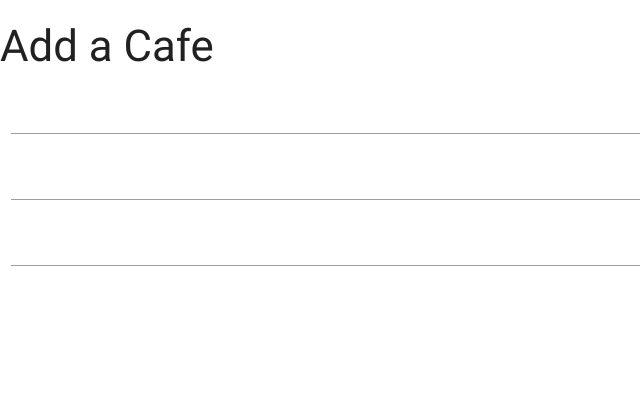
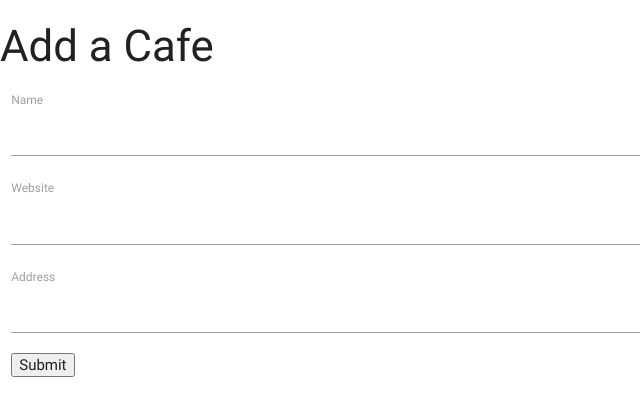
Before and after one commit to machikolacey/milestone3, a Flask app: page /add_cafe in a window 1280 px wide. Shown: the top 416 px of the page, without its empty margins (0-640 px from the left). Run offline with Flask 2, Linux system fonts and the light colour scheme; some libraries are stand-ins or nearby versions.

Commit message:
Added insert_cafe action

```diff
--- a/app.py
+++ b/app.py
@@ -16,6 +16,13 @@ def get_cafes():
     return render_template("cafes.html", cafes=mongo.db.cafes.find())
 
 
+@app.route('/insert_cafe', methods=["POST"])
+def insert_cafe():
+    cafes = mongo.db.cafes
+    cafes.insert_one(request.form.to_dict())
+    return redirect(url_for("get_cafes"))
+
+
 @app.route('/add_cafe')
 def add_task():
     return render_template('addcafe.html')
--- a/templates/addcafe.html
+++ b/templates/addcafe.html
@@ -1,10 +1,14 @@
 {% extends 'base.html' %} {% block content %}
 <h3>Add a Cafe</h3>
 <div class="row">
-    <form  action="" method="POST" class="col s12">
-      <input id="cafe_name" name="cafe_name" type="text" />
-    <input id="cafe_website" name="cafe_website" type="text" />
-    <input id="cafe_address" name="cafe_address" type="text" />
+    <form  action="{{url_for('insert_cafe')}}" method="POST" class="col s12">
+    <label for="name">Name</label>
+    <input id="name" name="name" type="text" />
+    <label for="website">Website</label>
+    <input id="website" name="website" type="text" />
+    <label for="address">Address</label>
+    <input id="address" name="address" type="text" />
+    <input type="submit" />
     </form>
 </div>
 {% endblock %}
```
